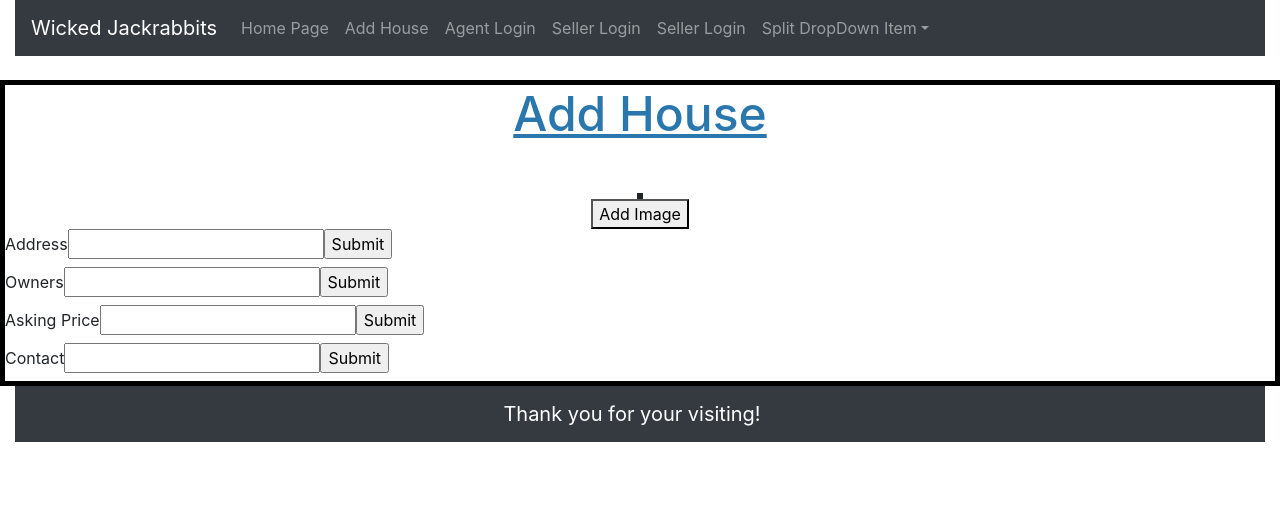
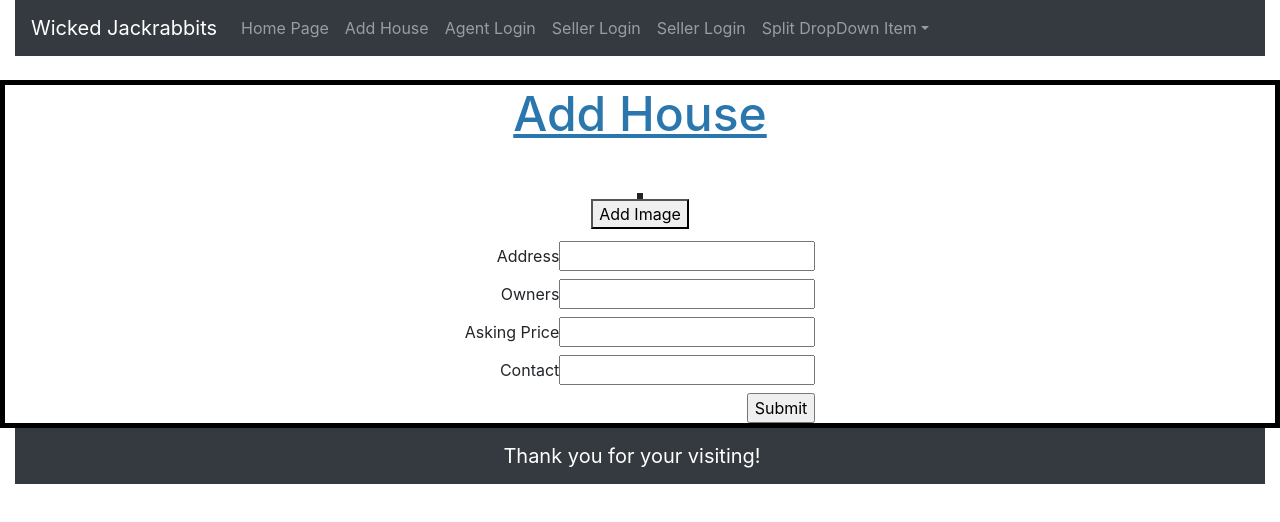
Before and after one commit to KKaraman/wickedJackrabbits, a React (Create React App) app: page /one in a window 1280 px wide. Shown: the top 522 px of the page. Built offline with nearby package versions, Linux system fonts and the light colour scheme.

Commit message:
addhouse forms align, submit btn added

```diff
--- a/config/config.json
+++ b/config/config.json
@@ -1,7 +1,7 @@
 {
     "development": {
     "username": "root",
-    "password": "BriggoK2",
+    "password": "Kwijibo1!",
     "database": "sellify_db",
     "host": "127.0.0.1",
     "dialect": "mysql"
--- a/src/pages/login.css
+++ b/src/pages/login.css
@@ -54,3 +54,19 @@ form {
     margin-left: auto;
     margin-right: auto;
 }
+
+.addHouse {
+    margin-left: auto;
+    margin-right: auto;
+    text-align: center;
+}
+
+.addhousecontent {
+    margin-top: 1%;
+    justify-content: right;
+    text-align: right;
+    width: max-content;
+    margin-left: auto;
+    margin-right: auto;
+    display: inline-block;
+}
--- a/src/pages/pageone.jsx
+++ b/src/pages/pageone.jsx
@@ -13,43 +13,43 @@ class PageThree extends Component {
   // Map over this.state.projects and render a project component for each one
   render() {
     return (
-      <div className="addHouse">
+
       <Wrapper>
+        <div className="addHouse">
         <Title>Add House</Title>
         <div class="houseimage"></div>
         <div id="button">
         <button>Add Image</button>
         </div>
+        <div className="addhousecontent">
         <form>
   <label>
     Address
     <input type="text" name="name" />
   </label>
-  <input type="submit" value="Submit" />
 </form>
 <form>
   <label>
     Owners
     <input type="text" name="name" />
   </label>
-  <input type="submit" value="Submit" />
 </form>
 <form>
   <label>
     Asking Price
     <input type="text" name="name" />
   </label>
-  <input type="submit" value="Submit" />
 </form>
 <form>
   <label>
     Contact
     <input type="text" name="name" />
   </label>
-  <input type="submit" value="Submit" />
 </form>
+<input type="submit" id="addhousesubmit" value="Submit" />
+</div>
+</div>
       </Wrapper>
-      </div>
     );
   }
 }
```
Also changed, not shown: src/components/pages/addHome.css (deleted, +0 -30 lines), src/components/pages/houses.css (added), src/components/pages/houses.js (added), src/pages/houses.jsx (added), 1 other file (tests, documents, lock files or other folders).
